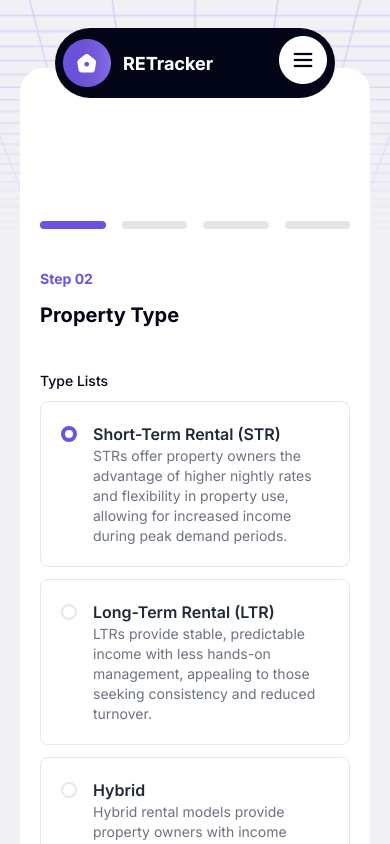
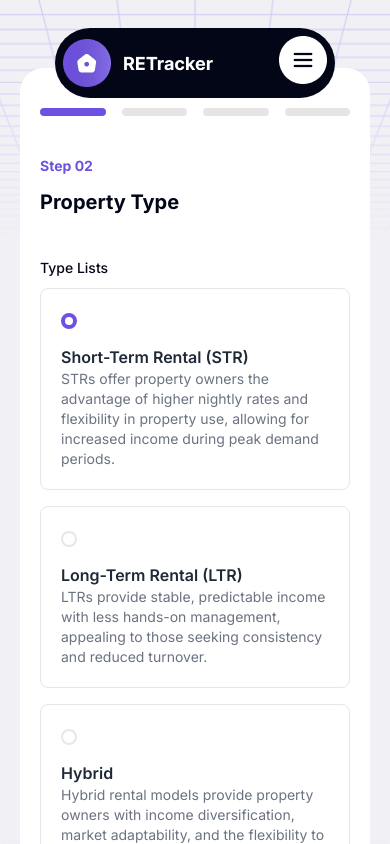
Before and after one commit to MamtazDev/ReTracker, a React (Vite) app: page /add-property in a window 390 px wide. Both pictures are taken after typing "Sample" into the empty fields and a click on the button "Continue". Shown: the top 844 px of the page. Built offline with nearby package versions, Linux system fonts and the light colour scheme.

Commit message:
step 2 responsive

```diff
--- a/src/Components/AddProperty/StepTwo.jsx
+++ b/src/Components/AddProperty/StepTwo.jsx
@@ -36,13 +36,13 @@ const StepTwo = ({ stepper, setStepper }) => {
       <form>
         <div className=" my-10">
           <label htmlFor="search">Type Lists </label>
-          <div className="flex flex-col gap-3">
+          <div className="flex flex-col gap-4 lg:gap-3">
             {options.length > 0 &&
               options.map((option, index) => (
                 <div
                   onClick={() => handleOptionClick(index)}
                   key={index}
-                  className="border border-[#E5E7EB] rounded-lg p-5 flex items-start gap-4 "
+                  className="border border-[#E5E7EB] rounded-lg p-5 flex flex-col lg:flex-row items-start gap-4 "
                 >
                   <div
                     className={`cursor-pointer flex-shrink-0 h-4 w-4 rounded-full mt-1 ${
@@ -64,7 +64,7 @@ const StepTwo = ({ stepper, setStepper }) => {
           </div>
         </div>
 
-        <div className="flex items-center gap-4">
+        <div className="flex flex-col lg:flex-row items-center gap-4">
           <div className="w-full" onClick={() => setStepper(3)}>
             <PrimaryBtn>Continue</PrimaryBtn>
           </div>
--- a/src/Pages/AddProperty.jsx
+++ b/src/Pages/AddProperty.jsx
@@ -9,9 +9,19 @@ import StepFive from "../Components/AddProperty/StepFive";
 
 const AddProperty = () => {
   const [stepper, setStepper] = useState(1);
+  const paddingClassname =
+    stepper === 1
+      ? "pb-p_105 lg:pb-p_254 pt-p_113 lg:pt-p_168 "
+      : stepper === 2
+      ? "pb-5 lg:pb-16 pt-10 lg:pt-p_168"
+      : stepper === 3
+      ? "pb-5 lg:pb-16 pt-10 lg:pt-p_168"
+      : stepper === 4
+      ? "pb-5 lg:pb-p_268 pt-10 lg:pt-p_168"
+      : "pb-5 lg:pb-p_148 pt-10 lg:pt-p_168";
   return (
     <Auth>
-      <div className="pb-28 pt-p_153 max-w-authWidth mx-auto">
+      <div className={`${paddingClassname} max-w-authWidth mx-auto`}>
         {stepper !== 5 && <StepLines stepper={stepper} />}
         {stepper === 1 && <StepOne stepper={stepper} setStepper={setStepper} />}
         {stepper === 2 && <StepTwo stepper={stepper} setStepper={setStepper} />}
--- a/tailwind.config.js
+++ b/tailwind.config.js
@@ -29,13 +29,18 @@ export default {
       },
       padding: {
         p_105: "105px",
+        p_113: "113px",
         p_125: "125px",
+        p_148: "148px",
         p_153: "153px",
+        p_168: "168px",
         p_173: "173px",
         p_188: "188px",
         p_276: "276px",
         p_236: "236px",
         p_228: "228px",
+        p_254: "254px",
+        p_268: "268px",
       },
 
       // Font size
```
